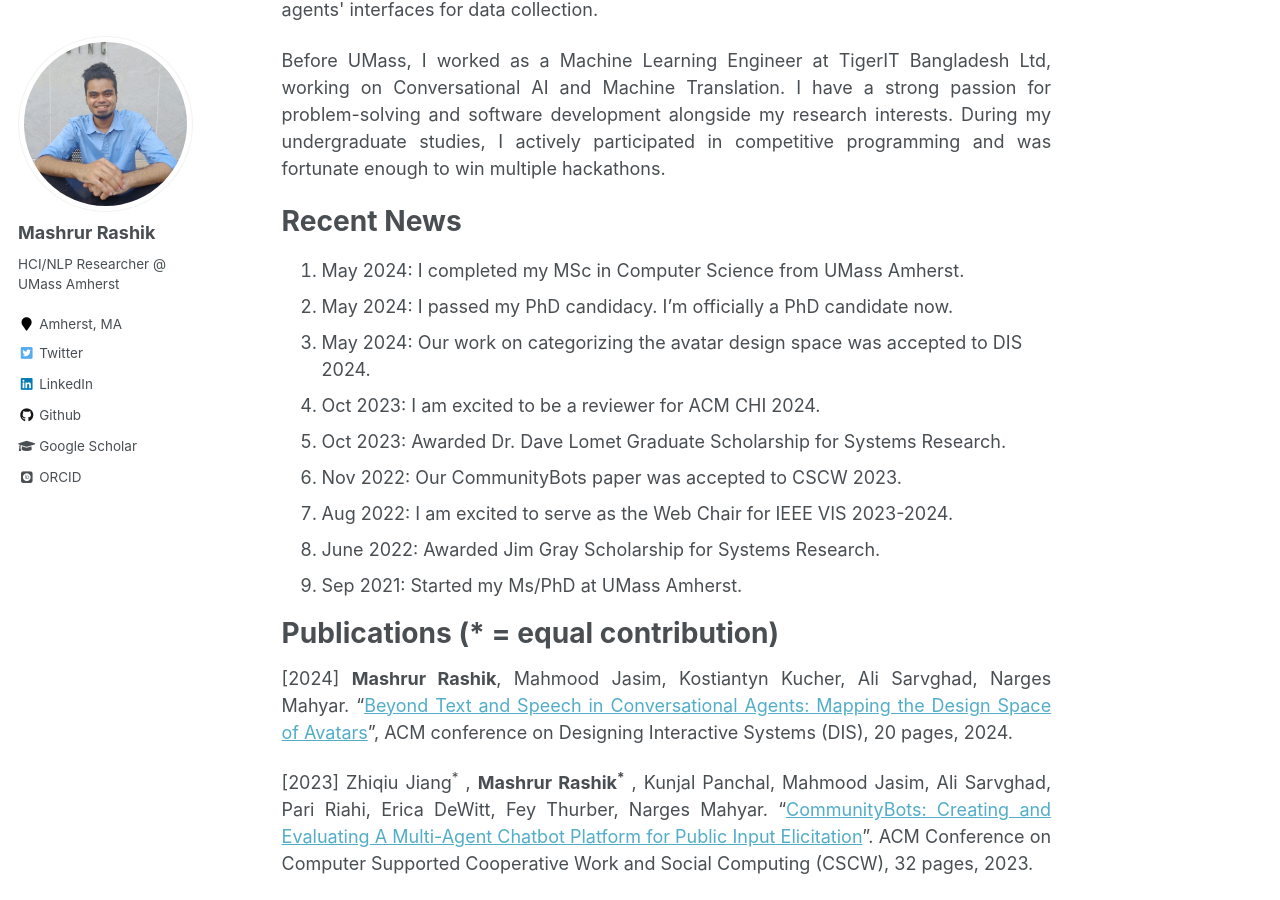
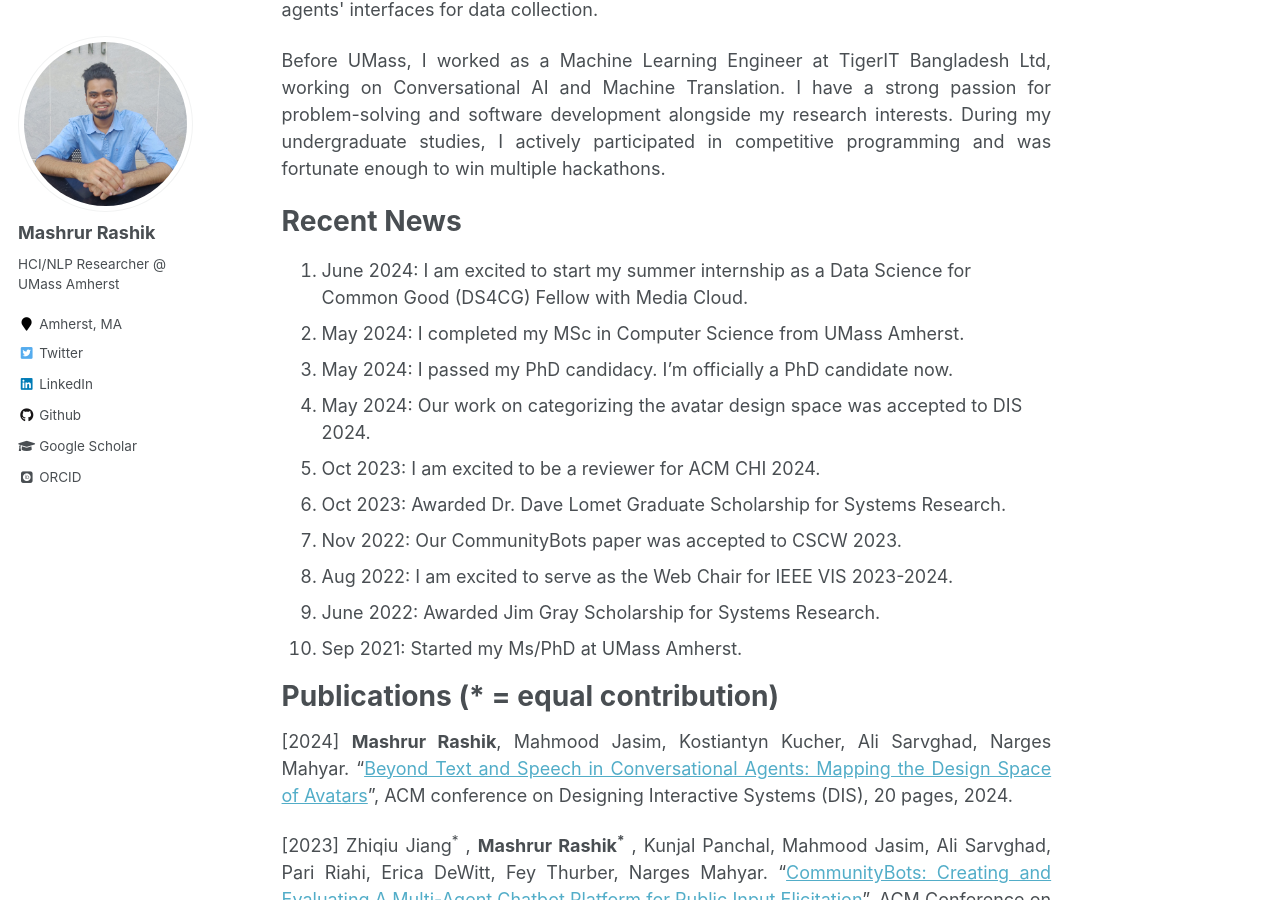
Before and after one commit to mashrur29/mashrur29.github.io, a Jekyll site: the page built from _pages/about.md, in a window 1280 px wide and 900 px high, scrolled down 542 px. Built offline with Jekyll 4.4.1, drawn with Linux system fonts in a browser that asks for light colours; some web fonts are replaced.

Commit message:
updated about

```diff
--- a/_pages/about.md
+++ b/_pages/about.md
@@ -19,15 +19,16 @@ Before UMass, I worked as a Machine Learning Engineer at TigerIT Bangladesh Ltd,
 
 Recent News
 ======
-1. May 2024: I completed my MSc in Computer Science from UMass Amherst.
-2. May 2024: I passed my PhD candidacy. I'm officially a PhD candidate now.
-3. May 2024: Our work on categorizing the avatar design space was accepted to DIS 2024.
-4. Oct 2023: I am excited to be a reviewer for ACM CHI 2024.
-5. Oct 2023: Awarded Dr. Dave Lomet Graduate Scholarship for Systems Research.
-6. Nov 2022: Our CommunityBots paper was accepted to CSCW 2023.
-7. Aug 2022: I am excited to serve as the Web Chair for IEEE VIS 2023-2024.
-8. June 2022: Awarded Jim Gray Scholarship for Systems Research.
-9. Sep 2021: Started my Ms/PhD at UMass Amherst.
+1. June 2024: I am excited to start my summer internship as a Data Science for Common Good (DS4CG) Fellow with Media Cloud.
+2. May 2024: I completed my MSc in Computer Science from UMass Amherst.
+3. May 2024: I passed my PhD candidacy. I'm officially a PhD candidate now.
+4. May 2024: Our work on categorizing the avatar design space was accepted to DIS 2024.
+5. Oct 2023: I am excited to be a reviewer for ACM CHI 2024.
+6. Oct 2023: Awarded Dr. Dave Lomet Graduate Scholarship for Systems Research.
+7. Nov 2022: Our CommunityBots paper was accepted to CSCW 2023.
+8. Aug 2022: I am excited to serve as the Web Chair for IEEE VIS 2023-2024.
+9. June 2022: Awarded Jim Gray Scholarship for Systems Research.
+10. Sep 2021: Started my Ms/PhD at UMass Amherst.
 
 
 
```
